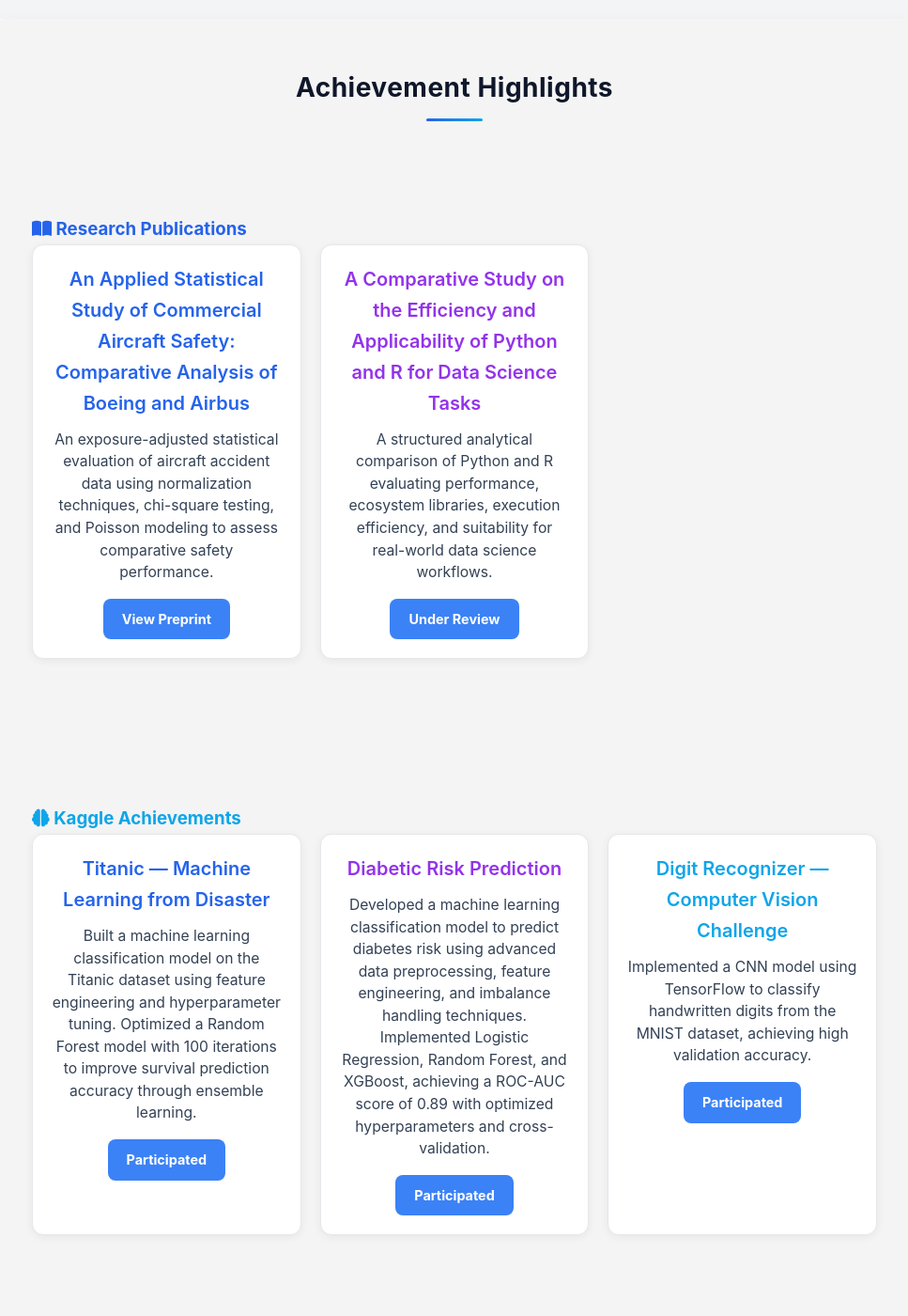
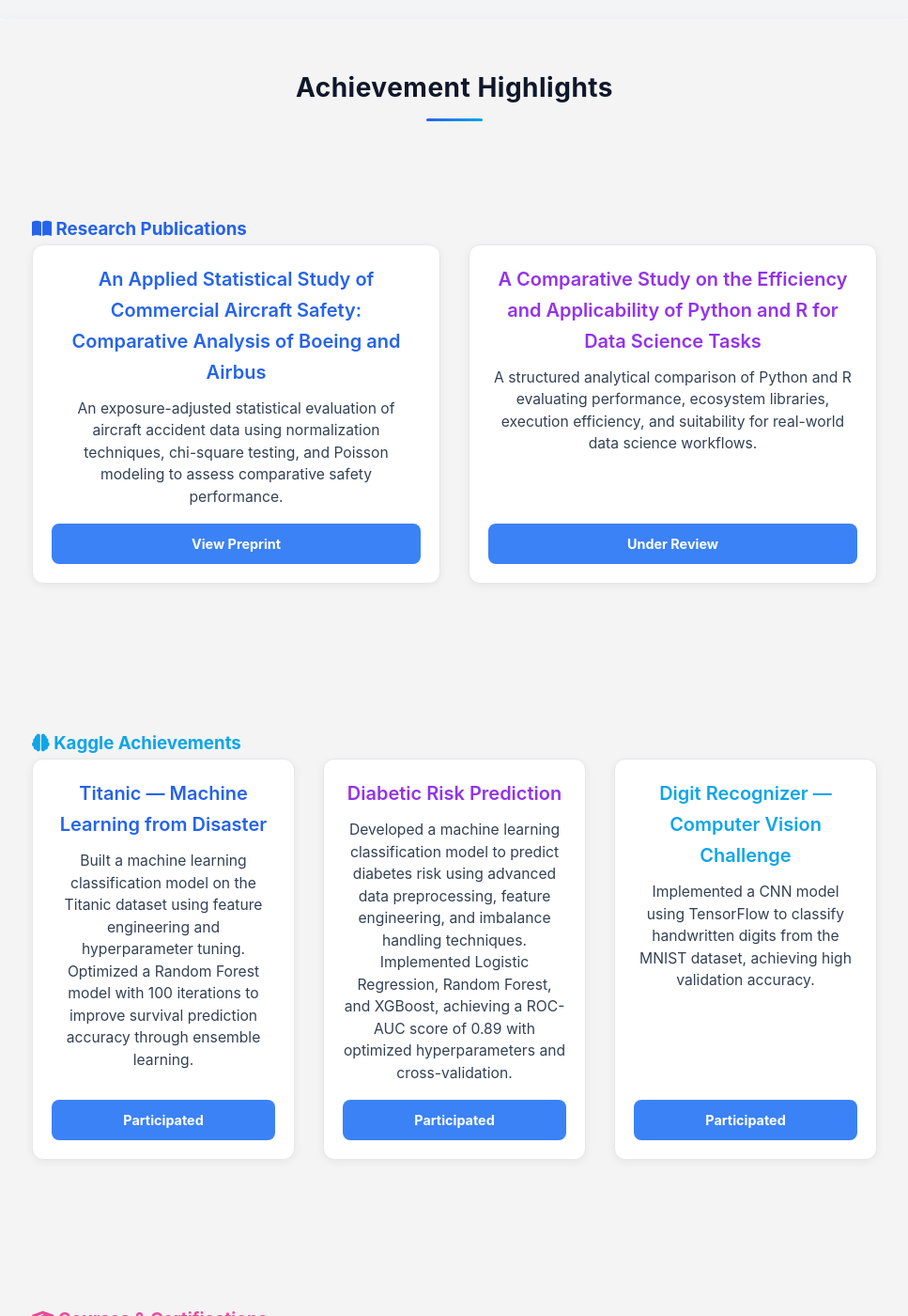
Before and after one commit to tabassumunnisa19/My_Personal_Website, a Jekyll site: the page about.html, which Jekyll copies as it is, in a window 1280 px wide and 1400 px high, scrolled down 1812 px. Shown: the whole window at 94% size, without its empty margins (156-1123 px from the left). Built offline with Jekyll 4.4.1, drawn with Linux system fonts in a browser that asks for light colours.

Commit message:
Update about.html

```diff
--- a/about.html
+++ b/about.html
@@ -305,6 +305,21 @@
   color: #475569;
   line-height: 1.7;
 }
+    .grid-inner {
+  display: flex;
+  gap: 30px;
+  align-items: stretch;   /* Makes all cards equal height */
+}
+
+.cert-card {
+  flex: 1;                /* Both take equal width */
+  display: flex;
+  flex-direction: column;
+  justify-content: space-between; /* Keeps button aligned at bottom */
+}
+    .cert-card p {
+  flex-grow: 1;
+}
   </style>
 </head>
 
```
